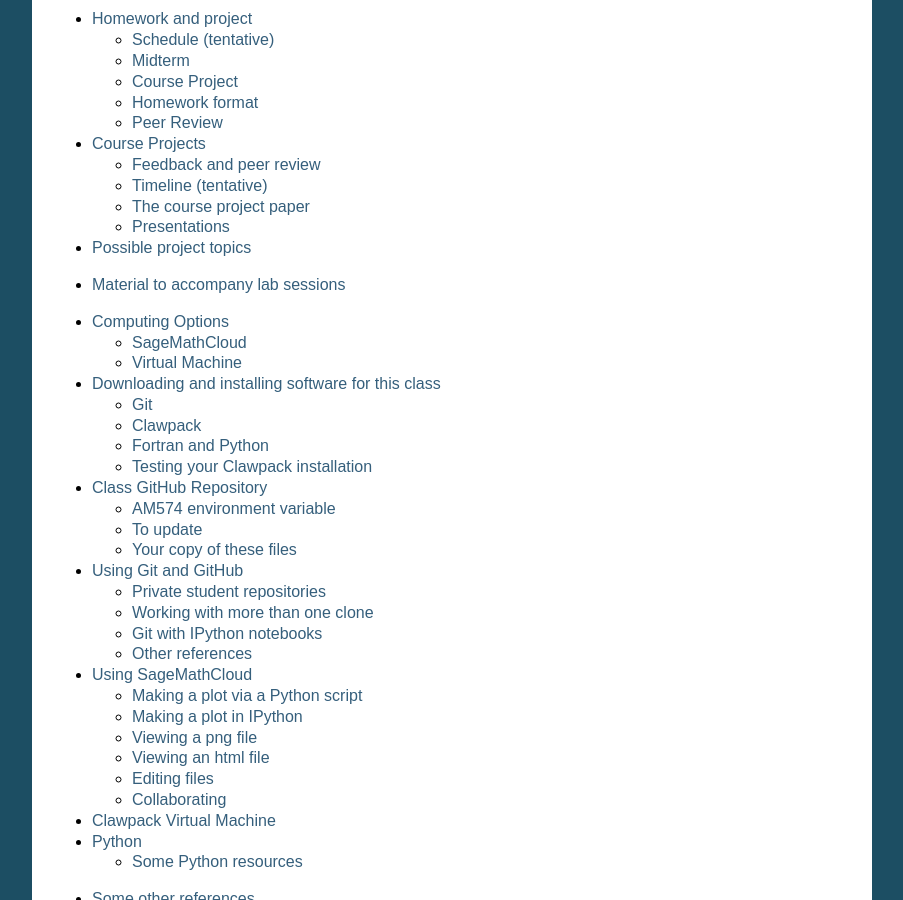
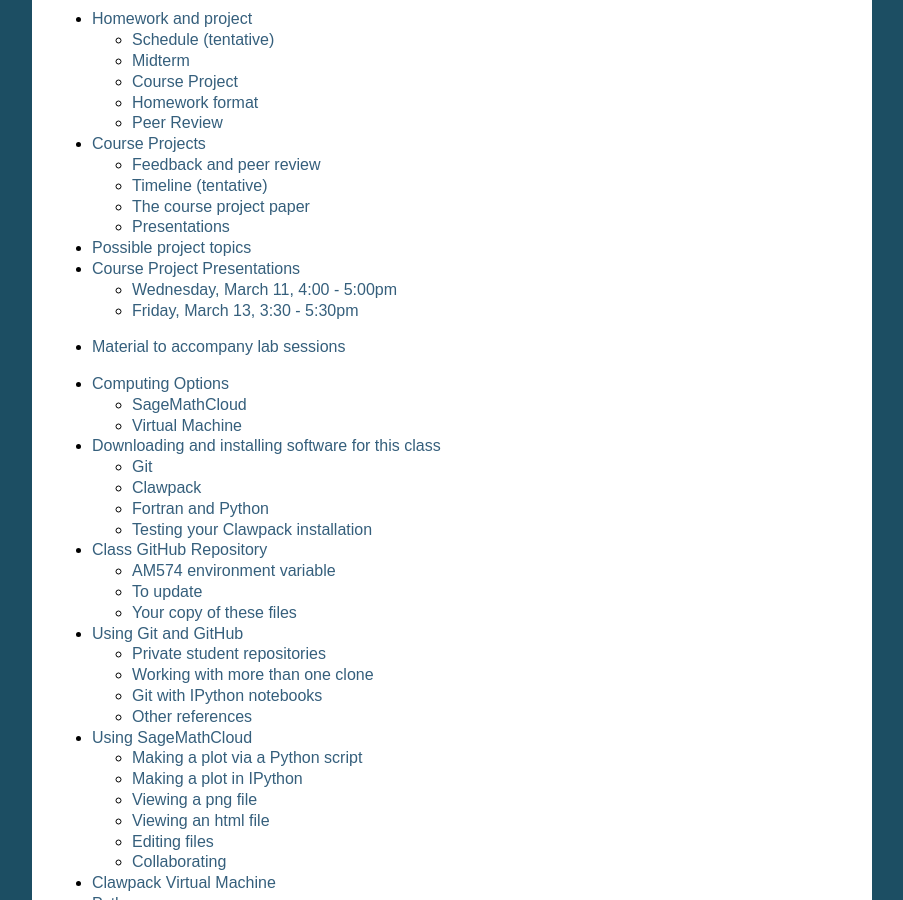
Before and after one commit to xinshengqin/am574-class, a Sphinx documentation site: the page built from sphinx/index.rst, in a window 1280 px wide and 900 px high, scrolled down 722 px. Shown: the whole window, without its empty margins (198-1101 px from the left). Built offline with Sphinx 7.4.7, drawn with Linux system fonts in a browser that asks for light colours; pages that are not in the unit, such as notebooks, are missing from menus; some of the changed lines change nothing that is shown.

Commit message:
addded project_presentations

```diff
--- a/sphinx/index.rst
+++ b/sphinx/index.rst
@@ -32,6 +32,7 @@
    homeworks
    project
    project_topics
+   project_presentations
 
 .. toctree::
    :maxdepth: 1
--- /dev/null
+++ b/sphinx/project_presentations.rst
@@ -0,0 +1,171 @@
+
+.. _project_presentations:
+
+Course Project Presentations
+============================
+
+Students will present :ref:`projects` in two sessions:
+
+Wednesday, March 11, 4:00 - 5:00pm
+----------------------------------
+
+In JHN 026
+
+**4:00 - 4:20:** Krithika Manohar and Tommaso Buvoli
+
+- TITLE: Introduction to WENO Methods
+- ABSTRACT: Essentially non-oscillatory or ENO methods have historically
+  proven successful at capturing shock discontinuities by choosing the
+  smoothest interpolating polynomial at several neighboring stencils. Weighted
+  ENO or WENO methods use a convex combination of the interpolating polynomial
+  at all stencils and hence preserve both the high-resolution for shocks and
+  high-order accuracy for smooth data.
+
+  We implement and test these schemes on one-dimensional hyperbolic equations
+  such as the advection and burgers equations with shocks. We will also
+  include comparisons with \verb+clawpack+'s results for non-WENO schemes. We
+  also plan to investigate the benefits of using Total Variation Diminishing
+  (TVD) Runge-Kutta schemes versus traditional non-TVD integrators.
+
+**4:20 - 4:40:** Qi Guo and Peng Zheng
+
+- TITLE: Models of Traffic Flow with Discontinuous and Non-convex Flux
+- ABSTRACT:
+  In this project, we investigate two models of traffic flow based on
+  Lighthill-Whitham-Richards model. In the first part, we look into the
+  model of traffic flow on freeway, where the flux function is discontinuous
+  and piecewise linear. We utilize the method of mollification to smooth out
+  the discontinuity, and construct the convex hull to solve the problem.
+  Additionally, a numerical PDE solver in CLAWPACK and a ODE solver of
+  car-following model are designed to simulate the results. In the second
+  part, the car-following model of night-time driving is explored. With or
+  without perturbing the velocities, we could observe the instability and
+  clustering of cars with uniform initial density.
+
+**4:40 - 5:00:** Kelsey Maass and Brisa Davis
+
+- TITLE: Comparison of Two Second Order Traffic Flow Models
+- ABSTRACT:
+  While the Lighthill-Whitham-Richards traffic flow model behaves well
+  macroscopically, it does not accurately describe how vehicles travel
+  through shocks. We compare two second order models, the Payne-Whitman
+  model and the Aw-Rascle model, that attempt to improve the first order LWR
+  model. Specifically, we demonstrate that the PW model's representation of
+  traffic as a fluid ignores the anisotropic nature of cars, which leads to
+  unrealistic results. Next we consider the AR model, which utilizes a
+  convective derivative to resolve the problem of negative velocities
+  present in the PW model. Through this talk we hope to highlight the fact
+  that introducing higher order relations does not automatically improve the
+  accuracy of modeling a given physical system, illustrating the importance
+  of validation in modeling.
+
+
+
+
+Friday, March 13, 3:30 - 5:30pm
+----------------------------------
+
+In OUG 141 (Odegaard Library)
+
+**3:30 - 3:50:** Saumya Sinha and Kenneth Roche
+
+- TITLE: Adaptive Mesh Refinement for 1D Hyperbolic PDEs
+- ABSTRACT:
+  We describe an adaptive mesh refinement algorithm that extends high
+  resolution wave-progpagation techniques to hyperbolic systems in
+  non-conservative form. The algorithm was implemented and tested for simple
+  1D problems. Results are compared to static mesh solutions for the same
+  problems.
+
+**3:50 - 4:10:** Devin Light and Scott Moe
+
+- TITLE: A p-Adaptive Discontinuous Galerkin Method for Hyperbolic Conservation
+  Laws in 1D
+- ABSTRACT:
+  Discontinuous Galerkin (DG) methods are becoming increasingly popular
+  tools for the numerical integration of hyperbolic conservation laws. DG
+  methods provide a natural extension of finite volume methods to higher
+  orders while maintaining a compact stencil and exhibit a number of
+  desirable computational features. However, as problems of larger and
+  larger scopes are considered it is increasingly necessary to implement an
+  adaptive method which devotes the finite degrees of freedom to where they
+  are most needed in the domain. To that end we propose a novel p-adaptive
+  DG scheme which uses a hierarchical basis and allows the degree of the
+  local polynomial approximation to vary between cells. This method either
+  adds or removes degrees of freedom for the next step in the integration
+  based on the behavior of the coefficient of the highest degree polynomial
+  basis present in the current approximation. The efficiency and accuracy
+  performance of the proposed method will be measured against a non-adapting
+  scheme on several standard tests.
+
+**4:10 - 4:30:** Hai Zhu and Xin Yang
+
+- TITLE: The f-wave method for nonlinear conservation laws with spatially varying flux
+- ABSTRACT:
+  The wave-propagation form has been shown to be a nice way to implement the
+  finite volume method for hyperbolic conservation laws. In this project we
+  study one generalization of the standard wave-propagation method which
+  decomposes the flux into waves of the eigenvectors of the Jacobian matrix
+  rather than decomposing the conserved quantities. Computational
+  experiments using the f-wave method are performed for 1D heterogeneous
+  nonlinear elastic wave model.
+
+**4:30 - 4:50:** Chris Uyeda and Alex Li
+
+- TITLE: Convergence of Several Fixed Geometry Nozzles Using the Pseudo-1D
+  Euler Equations
+
+- ABSTRACT:
+  The pseudo-1D Euler equations will be used to simulate several different
+  converging-diverging nozzle geometries and test each nozzles’ ability to
+  converge to a steady state with a shock in the diverging section of the
+  nozzle. Each simulation will use a fixed pressure ratio starting from a
+  pressure reservoir and exhausting to the ambient environment. The location
+  of the shock from simulations will be compared to the analytical quasi-1D
+  solution derived from isentropic and shock relations in the nozzle. In
+  addition to tracking the shock location, the flow property distribution
+  will also be analyzed to ensure the expected physics of flow in a
+  converging-diverging nozzle is satisfied.
+
+**4:50 - 5:10:** Jacob Ortega-Gingrich and Chen Xin
+
+- TITLE: Augmented approximate Riemann solvers for the shallow water equations with
+  variable bathymetry
+- ABSTRACT:
+  We describe an augmented Riemann solver for the one-dimensional shallow
+  water equations with variable topography suggested by David George which
+  addresses a number of the needs of applications involving flooding and
+  small perturbations of delicate steady states. Fluid flows over varying
+  topography, for example add a source term which the numerical method must
+  balance with jumps in momentum and depth in order to preserve delicate
+  steady states, such as an ocean at rest. Furthermore, applications
+  involving flooding, such as the modeling of tsunami inundation, require a
+  Riemann solver that can handle dry cells and preserve depth
+  non-negativity. The augmented solver herein discussed satisfies these
+  properties by amalgamating various aspects of existing solvers such as the
+  HLLE solvers and f-wave approaches and the addition of a stationary steady
+  state wave to account for the source term. Additionally, we discuss some
+  specific techniques which may be use to handle various challenging
+  situations which may arise in a model such as the handling of steep
+  shorelines. Finally, we discuss an implementation of this augmented
+  Riemann solver for the one-dimensional shallow water equations and present
+  a few numerical demonstrations.
+
+
+**5:10 - 5:30:** Kaspar Mueller and Shawn Qin
+
+- TITLE: Hydraulic bore interaction with a column - A comparison between the
+  solution of the shallow equation and experimental results
+- ABSTRACT:
+  In this paper we compare the solution of the shallow water equations with
+  experimental results. The experiment simulates the interaction between an
+  incident bore and a free-standing coastal structure. The shallow water
+  equations are solved using the CLAWPACK software. Three different cases
+  are simulated and compared. In the first case, the column is removed. This
+  is a simple dambreak problem and history of wave height and velocity at
+  where column center should be are measured and compared. In the second
+  case, a square column is set and wave height at some locations ahead the
+  column are measured and compared. For the third case, the square column is
+  replaced with a cylinder with the same data measured and compared. The
+  discrepancy between geoclaw simulation and experiment results are also
+  discussed and analyzed in a deep manner.
```
